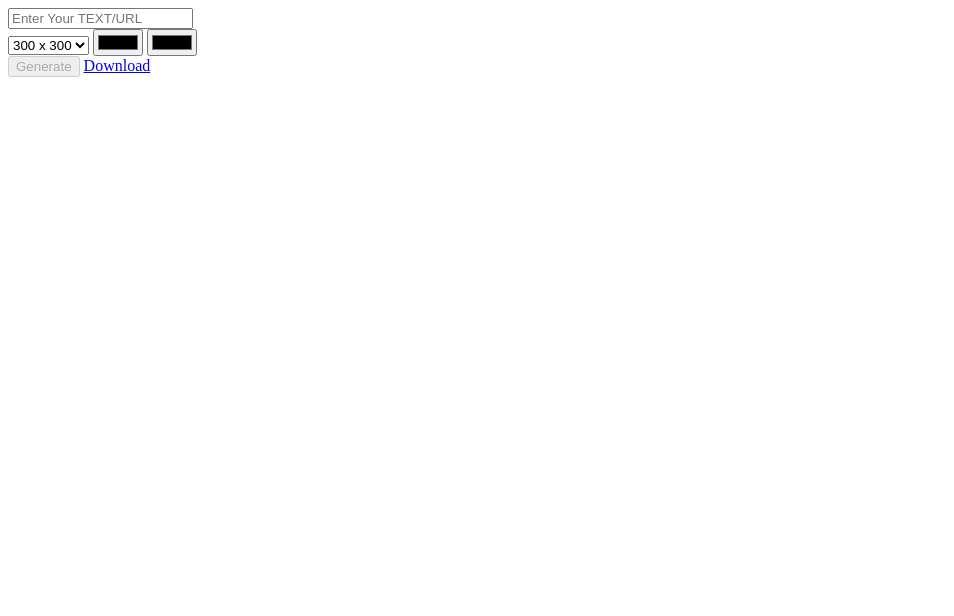
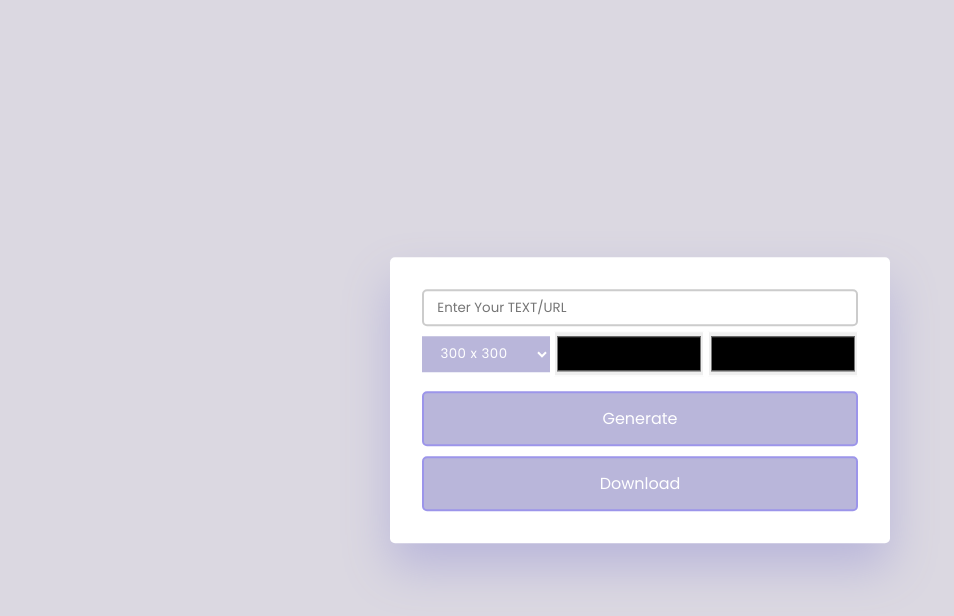
Before and after one commit to mdyasinahmed/Generate_QR, a plain HTML site: page index.html in a window 1280 px wide. Shown: the whole page, without its empty margins (0-954 px from the left). Drawn offline with Linux system fonts and the light colour scheme.

Commit message:
needed css code added

```diff
--- a/index.html
+++ b/index.html
@@ -19,12 +19,11 @@
             <input type="color" class="color-inp" id="color1">
             <input type="color" class="color-inp" id="color2">
         </div>
-    </div>
-
-    <div class="container">
-        <div class="box">
-            <button id="generate" disabled>Generate</button>
-            <a href="#" id="download">Download</a>
+        <div class="container">
+            <div class="box">
+                <button id="generate" disabled>Generate</button>
+                <a href="#" id="download">Download</a>
+            </div>
         </div>
     </div>
 
--- a/styles.css
+++ b/styles.css
@@ -0,0 +1,102 @@
+@import url('https://fonts.googleapis.com/css2?family=Poppins&display=swap');
+
+*{
+    padding: 0;
+    margin: 0;
+    box-sizing: border-box;
+    font-family: 'poppins';
+}
+
+body{
+    height: 100vh;
+    background-color: rgb(219, 216, 225);
+}
+
+.wrapper{
+    background-color: #FFFFFF;
+    padding: 2em;
+    position: absolute;
+    width: 500px;
+    transform: translate(-50%, -50%);
+    top: 50%;
+    left: 50%;
+    border-radius: 5px;
+    box-shadow: 0 1.5em 3em #b9b6da;
+
+}
+
+#placement{
+    width: 100%;
+    border: 2px solid #CCCCCC;
+    padding: 0.5em 1em;
+    outline: none;
+    border-radius: 5px;
+}
+
+.options{
+    margin-top: 5px;
+    display: flex;
+    align-items: center;
+    justify-content: space-between;
+}
+
+select{
+    /* appearance: none; */
+    width: 8rem;
+    padding: 0.45rem 0.9rem;
+    letter-spacing: 0.5px;
+    cursor: pointer;
+    background-color: #b9b6da;
+    border: none;
+    color: #FFFFFF;
+}
+select::-ms-expand{
+    display: none;
+}
+
+.color-inp{
+    appearance: none;
+    width: 150px;
+    height: 45px;
+    outline: none;
+    border: 1px solid #FFFFFF;
+}
+
+.box{
+    display: flex;
+    align-items: center;
+    flex-direction: column;
+}
+
+.box button, .box a{
+    font-size: 1em;
+    padding: 0.8em 2em;
+    border-radius: 5px;
+    width: 100%;
+}
+
+.box button:disabled{
+    background-color: #b9b6da;
+    color: #FFFFFF;
+    border: 2px solid #9c95ea;
+}
+
+.box button{
+    background-color: #b9b6da;
+    color: #FFFFFF;
+    border: 2px solid #9c95ea;
+}
+
+.box a{
+    margin-top: 10px;
+    text-decoration: none;
+    background-color: #b9b6da;
+    color: #FFFFFF;
+    border: 2px solid #9c95ea;
+    text-align: center;
+}
+
+.container{
+    margin-top: 15px;
+    border-radius: 5px;
+}
```
